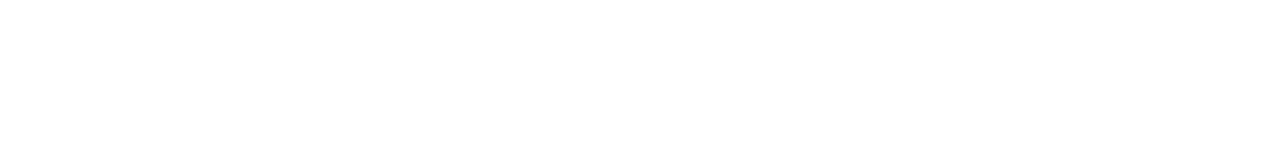
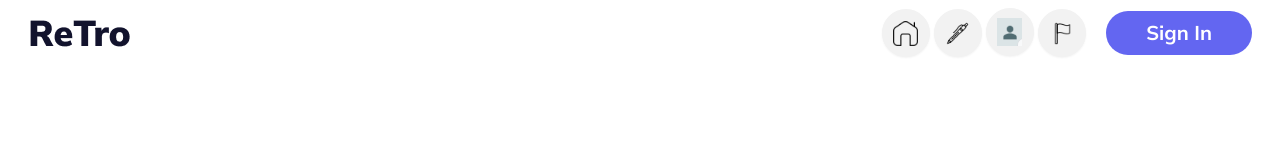
Before and after one commit to JubairBinSayeed/Assignment-6, a plain HTML site: page index.html in a window 1280 px wide. Drawn offline with nearby package versions, Linux system fonts and the light colour scheme.

Commit message:
finished navbar

```diff
--- a/index.html
+++ b/index.html
@@ -4,8 +4,42 @@
     <meta charset="UTF-8">
     <meta name="viewport" content="width=device-width, initial-scale=1.0">
     <title>Document</title>
+    <link rel="preconnect" href="https://fonts.googleapis.com">
+<link rel="preconnect" href="https://fonts.gstatic.com" crossorigin>
+<link href="https://fonts.googleapis.com/css2?family=Mulish:ital,wght@0,200..1000;1,200..1000&display=swap" rel="stylesheet">
+<link rel="preconnect" href="https://fonts.googleapis.com">
+<link rel="preconnect" href="https://fonts.gstatic.com" crossorigin>
+<link href="https://fonts.googleapis.com/css2?family=Inter:wght@100..900&display=swap" rel="stylesheet">
+<link href="https://cdn.jsdelivr.net/npm/daisyui@4.7.2/dist/full.min.css" rel="stylesheet" type="text/css" />
+<script src="https://cdn.tailwindcss.com"></script>
 </head>
 <body>
+    <section>
+        <div class="navbar bg-base-100">
+            <div class="navbar-start">
+              <div class="dropdown">
+              </div>
+              <img src="images/logo.png" alt="" class="ml-5">
+            </div>
+            <div class="navbar-end">
+                <div>
+                    <button class="btn btn-circle">
+                        <img src="images/house-chimney.png" alt="" width="25">
+                      </button>
+                      <button class="btn btn-circle">
+                        <img src="images/tool.png" alt="" width="25">
+                      </button>
+                      <button class="btn btn-circle">
+                        <img src="images/man icon.png" alt="" width="25" class="bg-slate-200">
+                      </button>
+                      <button class="btn btn-circle">
+                        <img src="images/world.png" alt="" width="25">
+                      </button>
+                </div>
+                <button class="bg-indigo-500 pt-2 pb-2 pl-10 pr-10 rounded-full  text-xl font-bold text-white ml-5 mr-5" style="font-family: Mulish, sans-serif;">Sign In</button>
+                </div>
+          </div>
+    </section>
 
 </body>
 </html>
```
Also changed, not shown: images/house-chimney.png (added), images/man icon.png (added), images/tool.png (added), images/world.png (added), tailwind.config.js (added).
